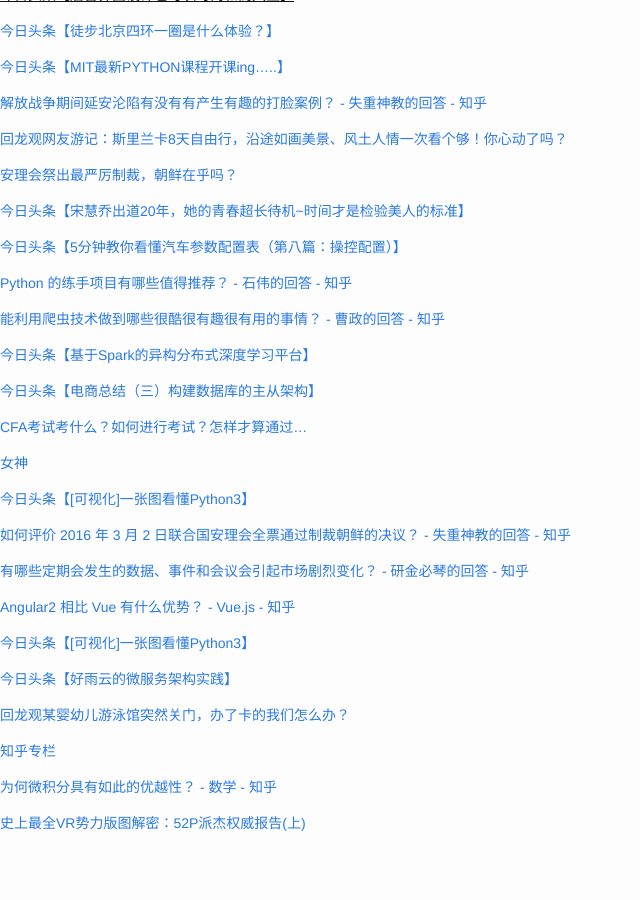
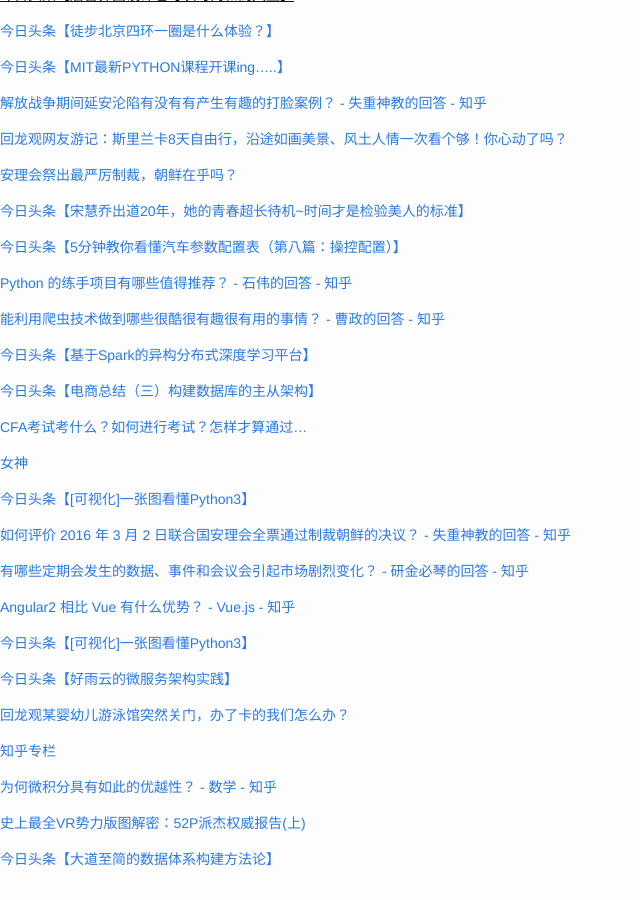
Before and after one commit to cnwarden/cnwarden.github.io, a Jekyll site: the page built from fav/index.md, in a window 1280 px wide and 900 px high, scrolled down 2922 px. Shown: the whole window, without its empty margins (0-640 px from the left). Built offline with Jekyll 4.4.1, drawn with Linux system fonts in a browser that asks for light colours; emoji names are drawn with the system emoji font; before the commit the page ends 3786 px from its top, so only the background shows below that.

Commit message:
auto commit

```diff
--- a/fav/index.md
+++ b/fav/index.md
@@ -210,3 +210,5 @@ title:  fav
 [为何微积分具有如此的优越性？ - 数学 - 知乎](http://www.zhihu.com/question/40285961)
 
 [史上最全VR势力版图解密：52P派杰权威报告(上)](http://mp.weixin.qq.com/s?__biz=MjM5ODgxNTk4Mw==&mid=440832770&idx=1&sn=d9dec7a538372084b16d69a1a3b24930&scene=0#wechat_redirect)
+
+[今日头条【大道至简的数据体系构建方法论】](http://toutiao.com/item/6258273344441811458/?iid=3764603574&app=news_article&tt_from=android_share&utm_source=email&utm_medium=toutiao_android&utm_campaign=client_share)
```
